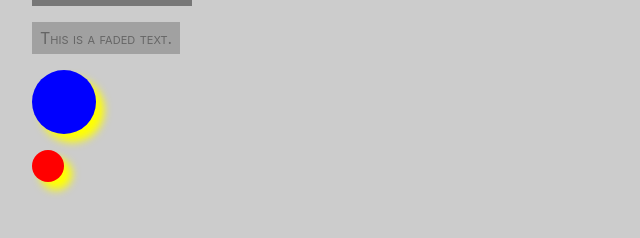
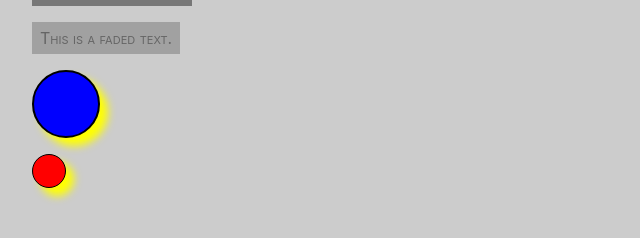
Before and after one commit to edwardtanguay/et901-sass-with-import, a React (Vite) app: page / in a window 1280 px wide. Shown: the part 208-446 px from the top of the page, without its empty margins (0-640 px from the left). Built offline with nearby package versions, Linux system fonts and the light colour scheme; a web font is replaced by a local one.

Commit message:
@if works

```diff
--- a/src/sass/abstracts/_mixins.scss
+++ b/src/sass/abstracts/_mixins.scss
@@ -13,4 +13,13 @@
 	width: $size;
 	height: $size;
 	border-radius: 50%;
+	@if $size >= 0rem {
+		border: 0px;
+	}
+	@if $size >= 2rem {
+		border: 1px solid black;
+	}
+	@if $size >= 4rem {
+		border: 2px solid black;
+	}
 }
```
